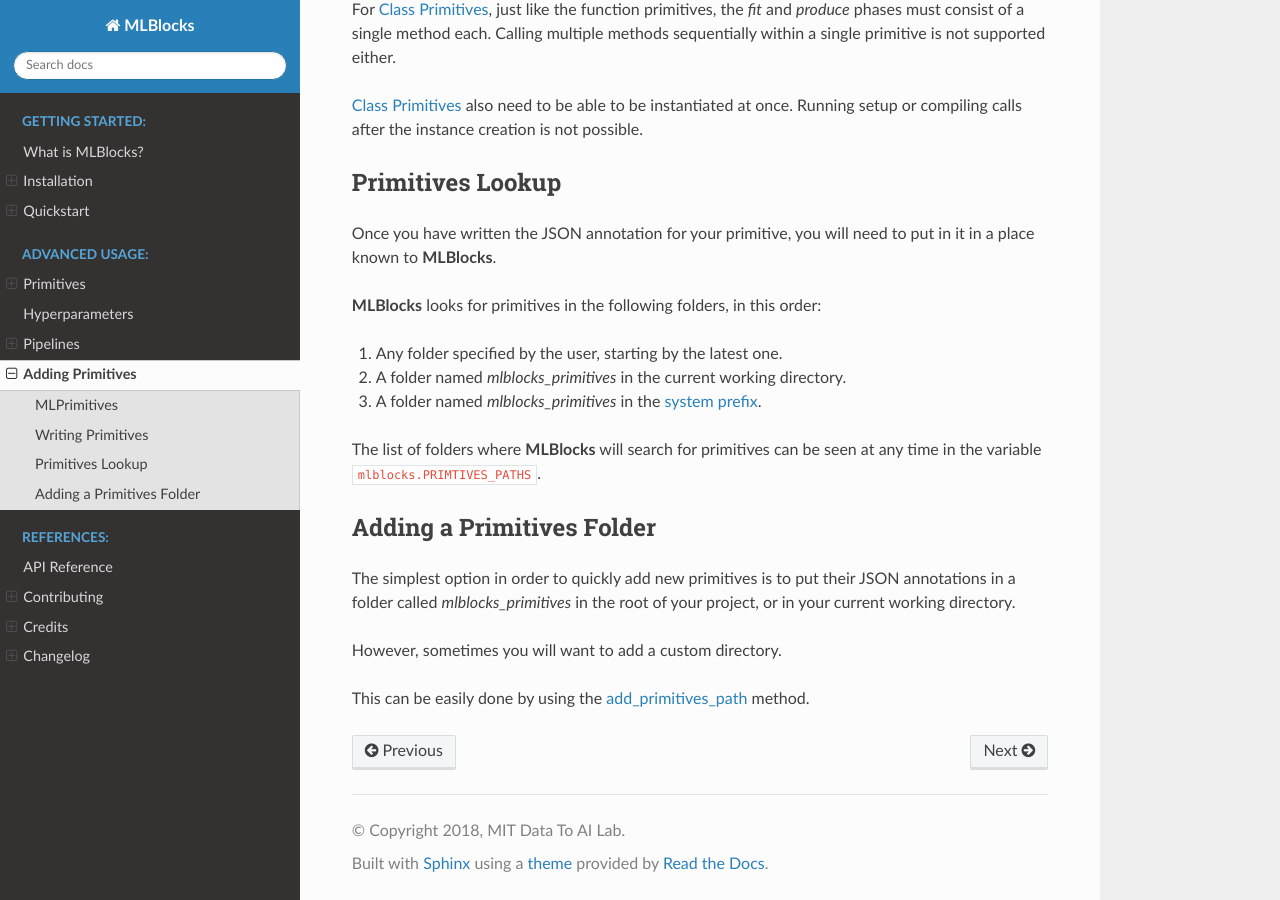
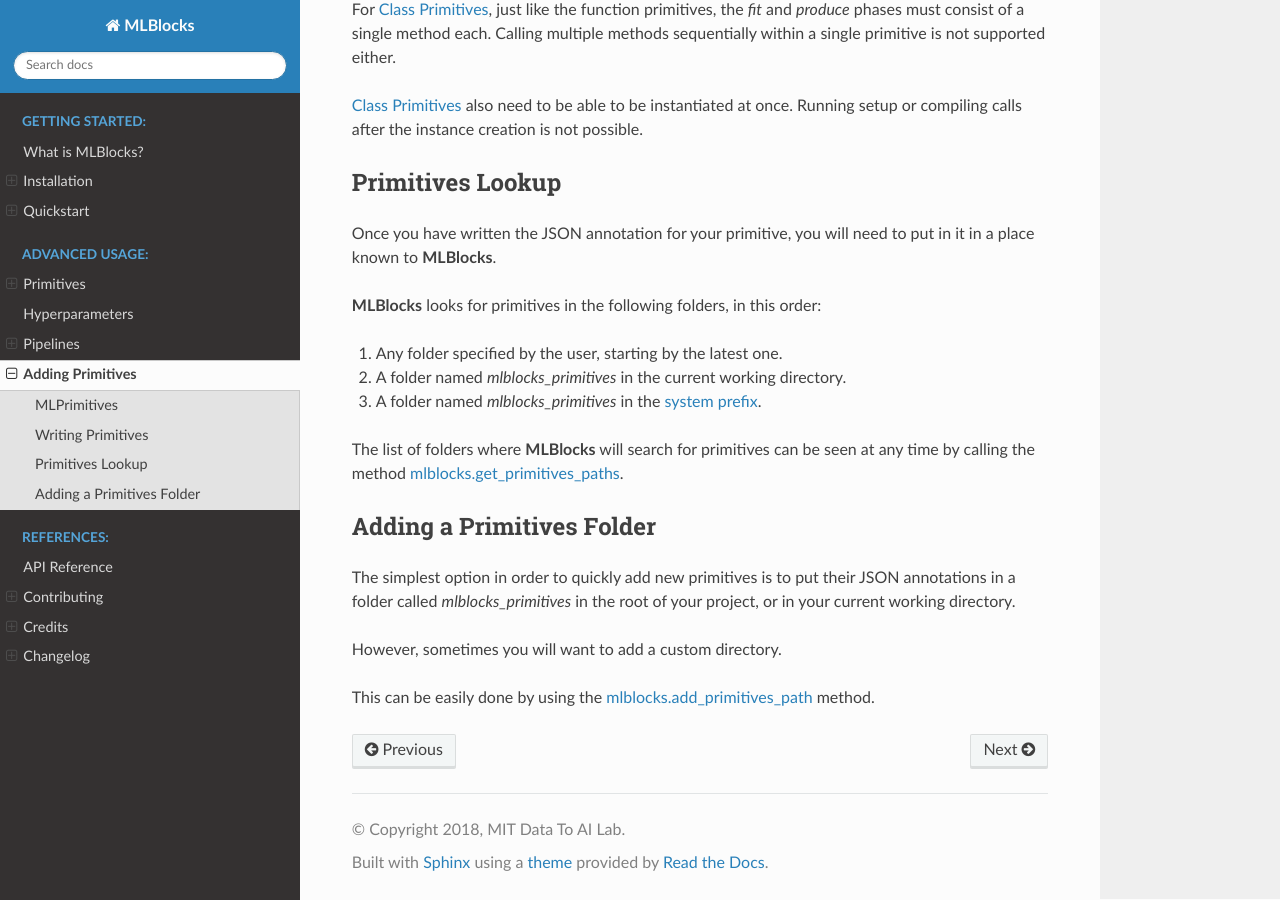
Before and after one commit to MLBazaar/MLBlocks, a Sphinx documentation site: the page built from docs/advanced_usage/adding_primitives.rst, in a window 1280 px wide and 900 px high, scrolled down 994 px. Built offline with Sphinx 7.4.7 and the Read the Docs theme 2.0.0, drawn with Linux system fonts in a browser that asks for light colours.

Commit message:
Small documentation improvements

```diff
--- a/docs/advanced_usage/adding_primitives.rst
+++ b/docs/advanced_usage/adding_primitives.rst
@@ -64,7 +64,9 @@ place known to **MLBlocks**.
 .. _system prefix: https://docs.python.org/3/library/sys.html#sys.prefix
 
 The list of folders where **MLBlocks** will search for primitives can be seen at any time
-in the variable ``mlblocks.PRIMTIVES_PATHS``.
+by calling the method `mlblocks.get_primitives_paths`_.
+
+.. _mlblocks.get_primitives_paths: ../api_reference.html#mlblocks.get_primitives_paths
 
 Adding a Primitives Folder
 --------------------------
@@ -75,6 +77,6 @@ working directory.
 
 However, sometimes you will want to add a custom directory.
 
-This can be easily done by using the `add_primitives_path`_ method.
+This can be easily done by using the `mlblocks.add_primitives_path`_ method.
 
-.. _add_primitives_path: api_reference.html#mlblocks.add_primitives_path
+.. _mlblocks.add_primitives_path: ../api_reference.html#mlblocks.add_primitives_path
--- a/mlblocks/__init__.py
+++ b/mlblocks/__init__.py
@@ -23,7 +23,7 @@ __version__ = '0.2.1-dev'
 
 __all__ = [
     'MLBlock', 'MLPipeline', 'add_primitives_path',
-    'get_primitive_paths', 'load_primitive'
+    'get_primitives_paths', 'load_primitive'
 ]
 
 
```
